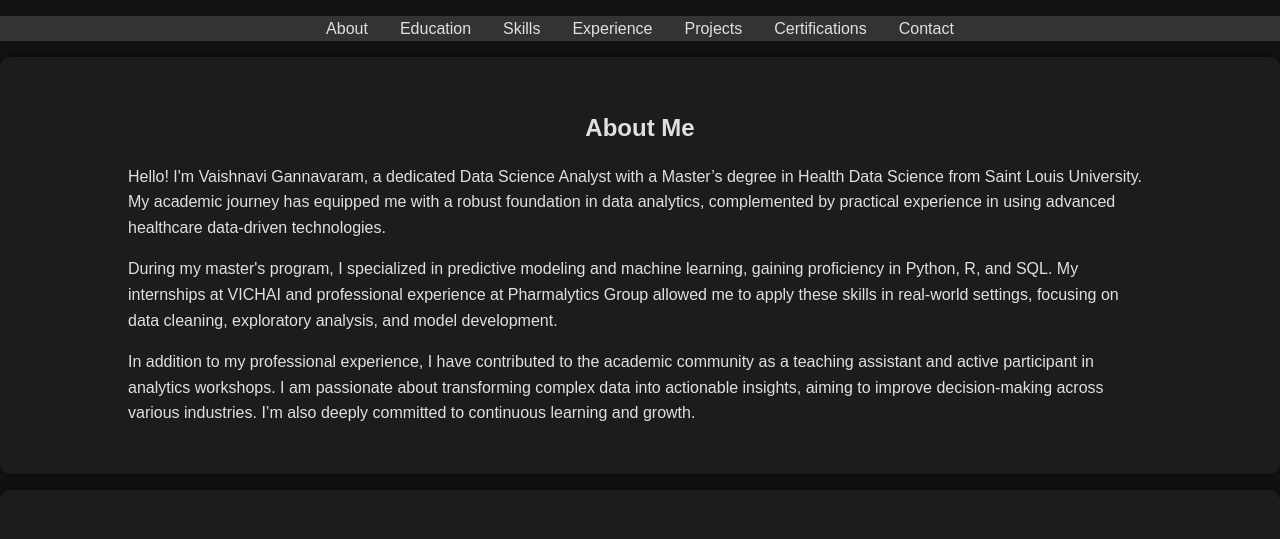
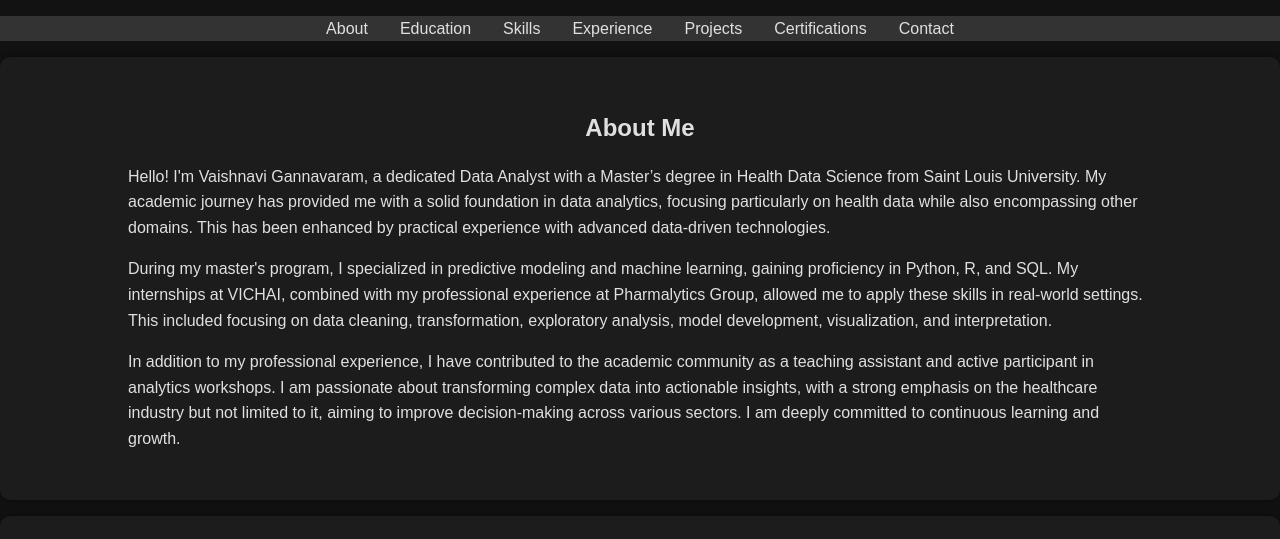
Before and after one commit to VaishnaviG1411/My-Portfolio, a plain HTML site: page index.html in a window 1280 px wide. Shown: the part 143-682 px from the top of the page. Drawn offline with Linux system fonts and the light colour scheme.

Commit message:
index.html

```diff
--- a/index.html
+++ b/index.html
@@ -29,9 +29,9 @@
     <section id="about" class="about">
         <div class="container">
             <h2>About Me</h2>
-            <p>Hello! I'm Vaishnavi Gannavaram, a dedicated Data Science Analyst with a Master’s degree in Health Data Science from Saint Louis University. My academic journey has equipped me with a robust foundation in data analytics, complemented by practical experience in using advanced healthcare data-driven technologies.</p>
-            <p>During my master's program, I specialized in predictive modeling and machine learning, gaining proficiency in Python, R, and SQL. My internships at VICHAI and professional experience at Pharmalytics Group allowed me to apply these skills in real-world settings, focusing on data cleaning, exploratory analysis, and model development.</p>
-            <p>In addition to my professional experience, I have contributed to the academic community as a teaching assistant and active participant in analytics workshops. I am passionate about transforming complex data into actionable insights, aiming to improve decision-making across various industries. I’m also deeply committed to continuous learning and growth.</p>
+            <p>Hello! I'm Vaishnavi Gannavaram, a dedicated Data Analyst with a Master’s degree in Health Data Science from Saint Louis University. My academic journey has provided me with a solid foundation in data analytics, focusing particularly on health data while also encompassing other domains. This has been enhanced by practical experience with advanced data-driven technologies.</p>
+            <p>During my master's program, I specialized in predictive modeling and machine learning, gaining proficiency in Python, R, and SQL. My internships at VICHAI, combined with my professional experience at Pharmalytics Group, allowed me to apply these skills in real-world settings. This included focusing on data cleaning, transformation, exploratory analysis, model development, visualization, and interpretation.</p>
+            <p>In addition to my professional experience, I have contributed to the academic community as a teaching assistant and active participant in analytics workshops. I am passionate about transforming complex data into actionable insights, with a strong emphasis on the healthcare industry but not limited to it, aiming to improve decision-making across various sectors. I am deeply committed to continuous learning and growth.</p>
         </div>
     </section>
     <section id="education" class="education">
```
